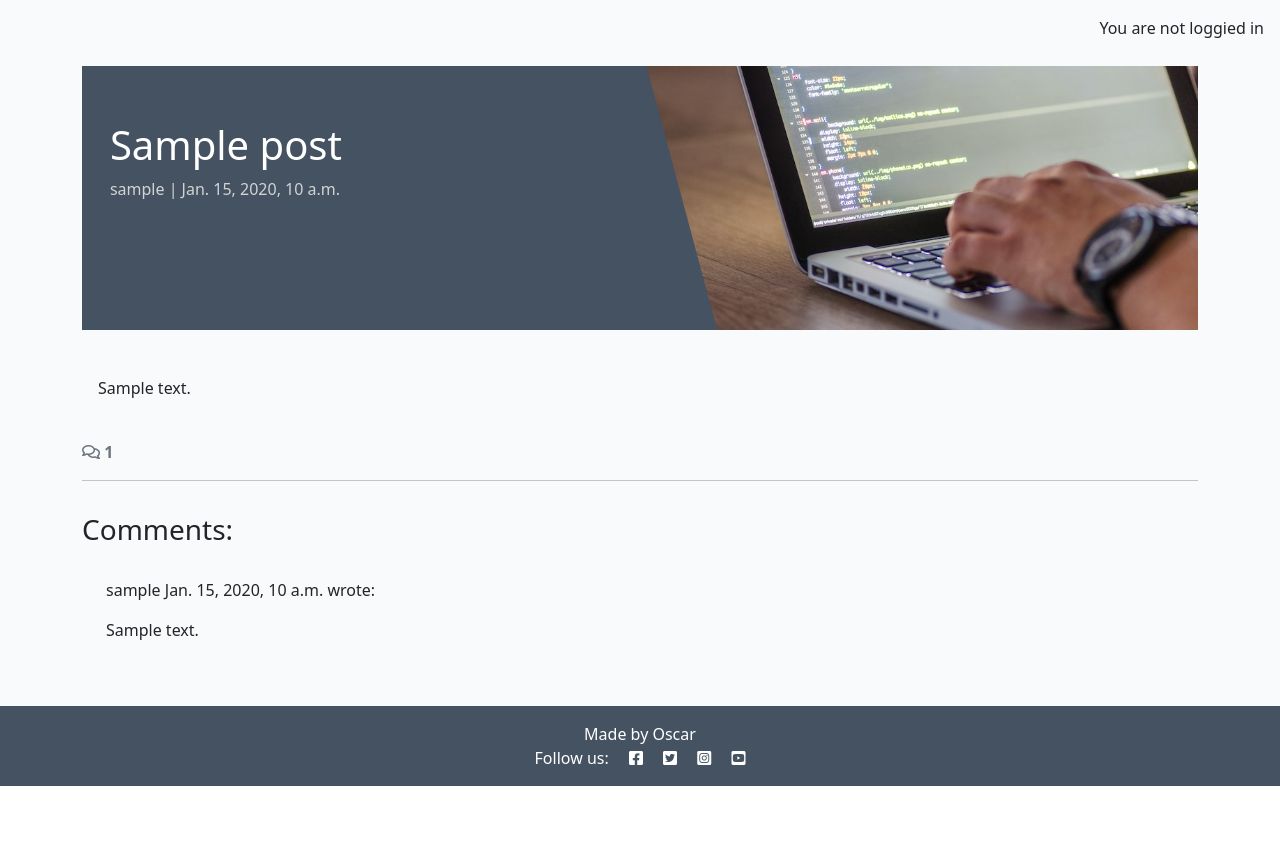
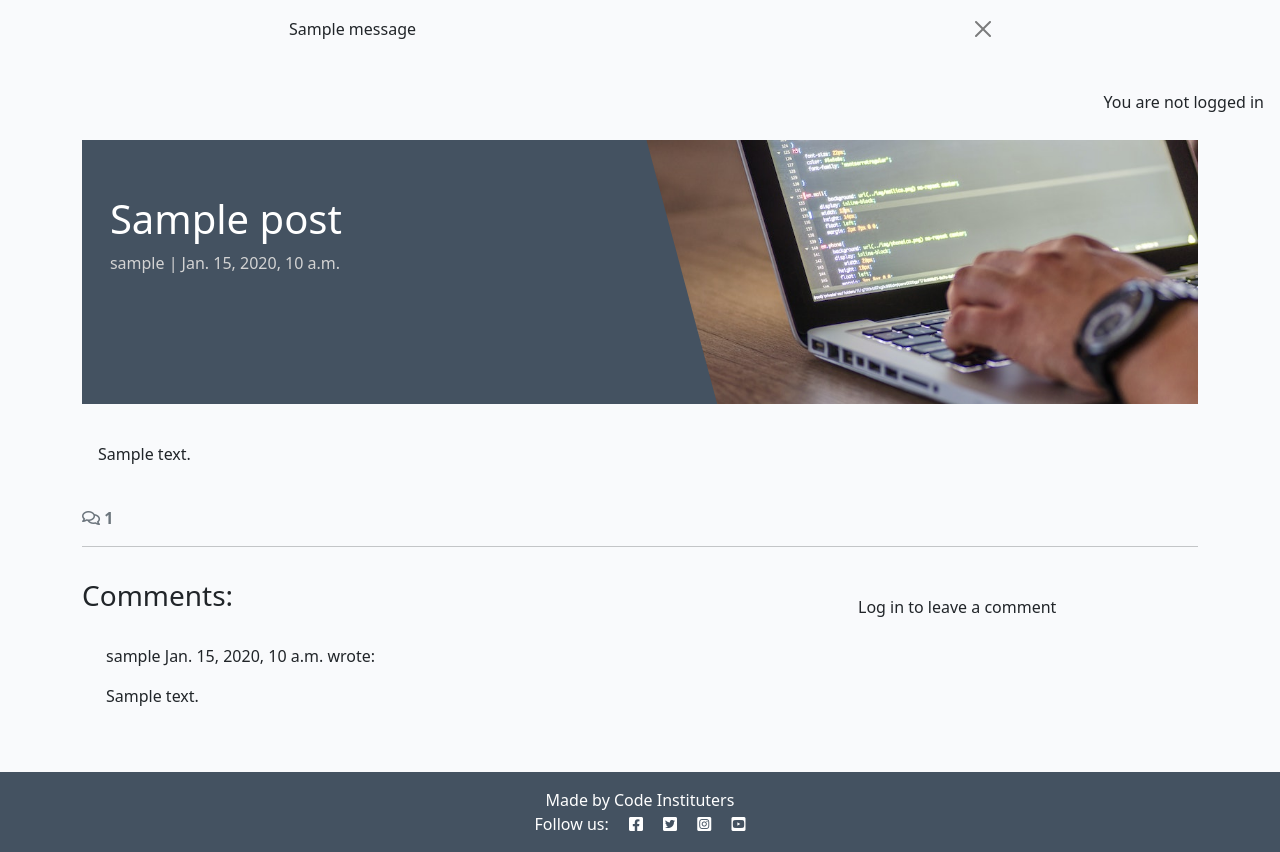
Before and after one commit to OscarBackman92/DjangoNy, a Django app: a page that uses templates/base.html in a window 1280 px wide. Shown: the part 60-912 px from the top of the page. Before the commit the page ends 846 px from the top, so only its background shows below. Run offline with Django 4.2, Linux system fonts and the light colour scheme; tables that the repository leaves empty hold one stand-in row (values such as "Sample post"); one stand-in notice (Sample message) is shown; some libraries are stand-ins or nearby versions.

Commit message:
added crispyforms, forms.py in blog,Comments in views.py/blog and settings, Boostrap in settings.py codestar

```diff
--- /dev/null
+++ b/blog/forms.py
@@ -0,0 +1,9 @@
+
+from .models import Comment
+from django import forms
+
+
+class CommentForm(forms.ModelForm):
+    class Meta:
+        model = Comment
+        fields = ('body',)
--- a/blog/templates/blog/post_detail.html
+++ b/blog/templates/blog/post_detail.html
@@ -1,6 +1,8 @@
-{% extends 'base.html' %} {% block content %}
+{% extends 'base.html' %}
 {% load static %}
+{% load crispy_forms_tags %}
 
+{% block content %}
 <div class="masthead">
     <div class="container">
         <div class="row g-0">
@@ -23,9 +25,6 @@
             <div class="card-body">
                 <!-- The post content goes inside the card-text. -->
                 <!-- Use the | safe filter inside the template tags -->
-                <h2>
-                    {{ coder }}
-                </h2>
                 <p class="card-text">
                     {{ post.content | safe }}
                 </p>
@@ -48,12 +47,10 @@
         <div class="col-md-8 card mb-4  mt-3 ">
             <h3>Comments:</h3>
             <div class="card-body">
-        <!-- We want a for loop inside the empty control tags
-          to iterate through each comment in comments -->
+                <!-- We want a for loop inside the empty control tags to iterate through each comment in comments -->
                 {% for comment in comments %}
-        <div class="p-2 comments
-          {% if not comment.approved and comment.author == user %}
-          faded{% elif not comment.approved %} d-none{% endif %}">
+                <div
+                    class="p-2 comments{% if not comment.approved and comment.author == user %} faded{% elif not comment.approved %} d-none{% endif %}">
                     <p class="font-weight-bold">
                         {{ comment.author }}
                         <span class="font-weight-normal">
@@ -64,15 +61,29 @@
                         {{ comment.body | linebreaks }}
                     </div>
                     {% if not comment.approved and comment.author == user %}
-          <p class="approval">
-            This comment is awaiting approval
-          </p>
+                    <p class="approval">This comment is awaiting approval</p>
                     {% endif %}
                 </div>
                 <!-- Our for loop ends here -->
                 {% endfor %}
             </div>
         </div>
+        <!-- Creating New Comments -->
+        <div class="col-md-4 card mb-4  mt-3 ">
+            <div class="card-body">
+                {% if user.is_authenticated %}
+                <h3>Leave a comment:</h3>
+                <p>Posting as: {{ user.username }}</p>
+                <form id="commentForm" method="post" style="margin-top: 1.3em;">
+                    {{ comment_form | crispy }}
+                    {% csrf_token %}
+                    <button id="submitButton" type="submit" class="btn btn-signup btn-lg">Submit</button>
+                </form>
+                {% else %}
+                <p>Log in to leave a comment</p>
+                {% endif %}
+            </div>
+        </div>
     </div>
 </div>
 
--- a/blog/views.py
+++ b/blog/views.py
@@ -1,12 +1,17 @@
 from django.shortcuts import render, get_object_or_404
 from django.views import generic
+from django.contrib import messages
 from .models import Post
+from .forms import CommentForm
+
 # Create your views here.
+
 
 class PostList(generic.ListView):
     queryset = Post.objects.filter(status=1)
-    template_name = 'blog/index.html'
+    template_name = "blog/index.html"
     paginate_by = 6
+
 
 def post_detail(request, slug):
     """
@@ -15,18 +20,29 @@
     **Context**
 
     ``post``
-        An instance of :model: `blog.Post`.
+        An instance of :model:`blog.Post`.
 
-    **Template**
+    **Template:**
 
-    :demplate:`blog/post_detail.html`
+    :template:`blog/post_detail.html`
     """
-
     queryset = Post.objects.filter(status=1)
     post = get_object_or_404(queryset, slug=slug)
     comments = post.comments.all().order_by("-created_on")
     comment_count = post.comments.filter(approved=True).count()
+    if request.method == "POST":
+        comment_form = CommentForm(data=request.POST)
+        if comment_form.is_valid():
+            comment = comment_form.save(commit=False)
+            comment.author = request.user
+            comment.post = post
+            comment.save()
+            messages.add_message(
+                request, messages.SUCCESS,
+                'Comment submitted and awaiting approval'
+            )
 
+    comment_form = CommentForm()
 
     return render(
         request,
@@ -35,5 +51,6 @@
             "post": post,
             "comments": comments,
             "comment_count": comment_count,
+            "comment_form": comment_form
         },
     )
--- a/codestar/settings.py
+++ b/codestar/settings.py
@@ -45,6 +45,8 @@
     'allauth',
     'allauth.account',
     'allauth.socialaccount',
+    'crispy_forms',
+    'crispy_bootstrap5',
     'django_summernote',
     'blog',
     'about',
@@ -53,6 +55,9 @@
 SITE_ID = 1
 LOGIN_REDIRECT_URL = '/'
 LOGOUT_REDIRECT_URL = '/'
+
+CRISPY_ALLOWED_TEMPLATE_PACKS = "bootstrap5"
+CRISPY_TEMPLATE_PACK = "bootstrap5"
 
 MIDDLEWARE = [
     'django.middleware.security.SecurityMiddleware',
--- a/requirements.txt
+++ b/requirements.txt
@@ -1,7 +1,9 @@
 asgiref==3.8.1
+crispy-bootstrap5==0.7
 dj-database-url==0.5.0
 Django==4.2.14
 django-allauth==0.57.2
+django-crispy-forms==2.3
 django-summernote==0.8.20.0
 gunicorn==20.1.0
 oauthlib==3.2.2
--- a/templates/base.html
+++ b/templates/base.html
@@ -5,6 +5,7 @@
 {% url 'account_login' as login_url %}
 {% url 'account_signup' as signup_url %}
 {% url 'account_logout' as logout_url %}
+
 
 <!DOCTYPE html>
 <html class="h-100" lang="en">
@@ -27,7 +28,6 @@
 
     <!-- Custom CSS -->
     <link rel="stylesheet" href="{% static 'css/style.css' %}">
-
 </head>
 
 <body class="d-flex flex-column h-100 main-bg">
@@ -53,20 +53,19 @@
                     </li>
                     {% if user.is_authenticated %}
                     <li class="nav-item">
-                        <a class="nav-link {% if request.path == logout_url %}active{% endif %}" aria-current="page"
+                        <a class="nav-link {% if request.path == logout_url %}active{% endif %}"
                             href="{% url 'account_logout' %}">Logout</a>
                     </li>
                     {% else %}
                     <li class="nav-item">
-                        <a class="nav-link {% if request.path == signup_url %}active{% endif %}" aria-current="page"
+                        <a class="nav-link {% if request.path == signup_url %}active{% endif %}"
                             href="{% url 'account_signup' %}">Register</a>
                     </li>
                     <li class="nav-item">
-                        <a class="nav-link {% if request.path == login_url %}active{% endif %}" aria-current="page"
+                        <a class="nav-link {% if request.path == login_url %}active{% endif %}"
                             href="{% url 'account_login' %}">Login</a>
                     </li>
                     {% endif %}
-
                 </ul>
                 <span class="navbar-text text-muted">
                     adventures of a software developer
@@ -74,16 +73,28 @@
             </div>
         </div>
     </nav>
-
+     <!-- displaying Django messages -->
+    <div class="container">
+        <div class="row">
+            <div class="col-md-8 offset-md-2">
+                {% for message in messages %}
+                <div class="alert {{ message.tags }} alert-dismissible fade show" id="msg" role="alert">
+                    {{ message | safe }}
+                    <button type="button" class="btn-close" data-bs-dismiss="alert" aria-label="Close"></button>
+                </div>
+                {% endfor %}
+            </div>
+        </div>
+    </div>
     <main class="flex-shrink-0 main-bg">
-        <!-- Content Goes here -->
         {% if user.is_authenticated %}
         <p class="text-end m-3">You are logged in as {{ user }}</p>
         {% else %}
-        <p class="text-end m-3">You are not loggied in</p>
+        <p class="text-end m-3">You are not logged in</p>
         {% endif %}
+
         {% block content %}
-
+        <!-- Content Goes here -->
         {% endblock content %}
 
     </main>
@@ -91,10 +102,8 @@
     <!-- Footer -->
     <footer class="footer mt-auto py-3 dark-bg">
         <p class="m-0 text-center text-white">
-            {% block copyright %}
-            Made by Oscar
-            {% endblock copyright %}
-        </p>
+      {% block copyright %}Made by Code Instituters{% endblock copyright %}
+</p>
         <p class="m-0 text-center text-white">Follow us: <i class="fab fa-facebook-square ms-3"></i>
             <i class="fab fa-twitter-square ms-3"></i>
             <i class="fab fa-instagram-square ms-3"></i>
@@ -104,7 +113,7 @@
 
     <script src="https://cdn.jsdelivr.net/npm/bootstrap@5.0.1/dist/js/bootstrap.bundle.min.js"
         integrity="sha384-gtEjrD/SeCtmISkJkNUaaKMoLD0//ElJ19smozuHV6z3Iehds+3Ulb9Bn9Plx0x4" crossorigin="anonymous">
-    </script>
+        </script>
     <script src="{% static 'js/script.js' %}"></script>
 </body>
 
```
Lines whose indentation alone changed are shown as unchanged.
